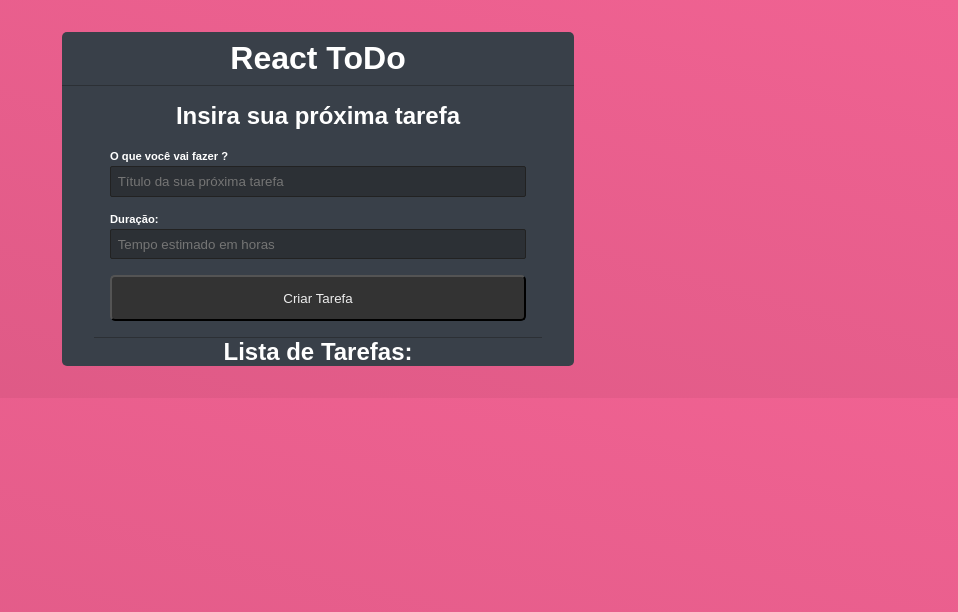
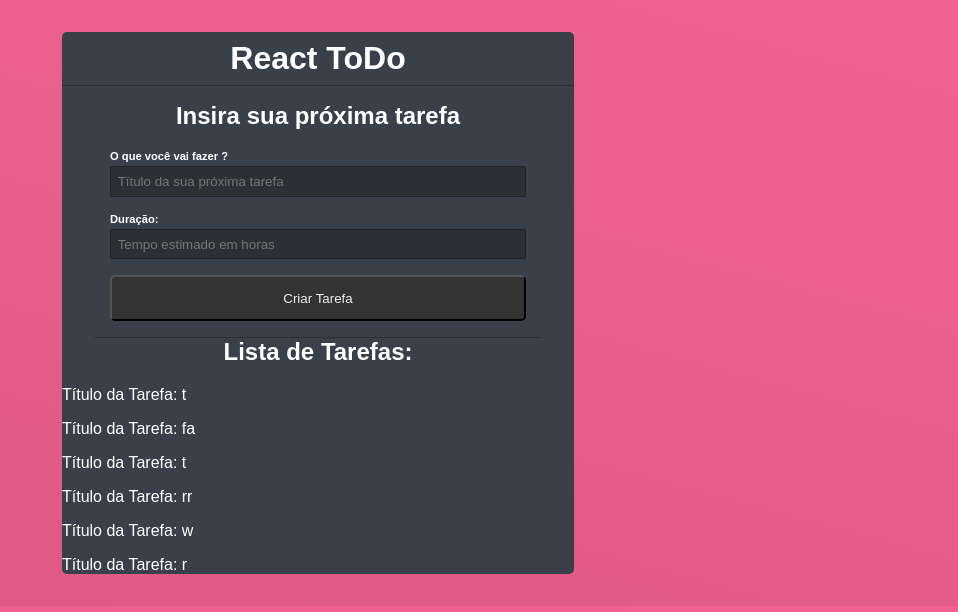
Before and after one commit to ernestopcaraujo/projectFirstReact, a React (Create React App) app in the folder first-react/: page / in a window 1280 px wide. Shown: the top 612 px of the page, without its empty margins (322-1280 px from the left). Built offline with nearby package versions, Linux system fonts and the light colour scheme; data requests are answered from the project's data file.

Commit message:
feat: created first part of ToDo list exhibition

```diff
--- a/first-react/src/App.js
+++ b/first-react/src/App.js
@@ -135,6 +135,11 @@ function App() {
       <div className='list-todo'>
         <h2>Lista de Tarefas:</h2>
         {todos.length === 0 && <p>Não há tarefas cadastradas ainda !</p> }
+        {todos.map((todo)=>(
+          <div className='todo' key={todo.id}>
+            <p>Título da Tarefa: {todo.title}</p>
+          </div>
+        ))}
       </div>
     </div>
 
```
